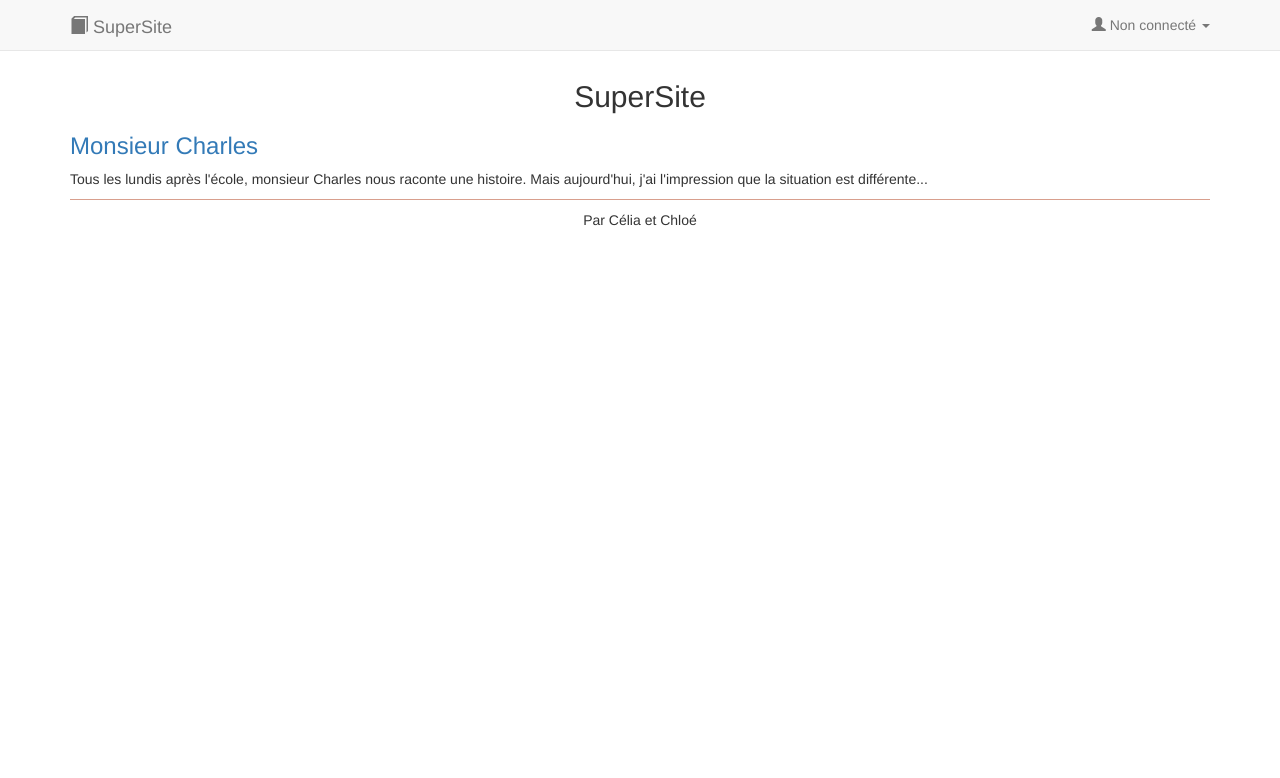
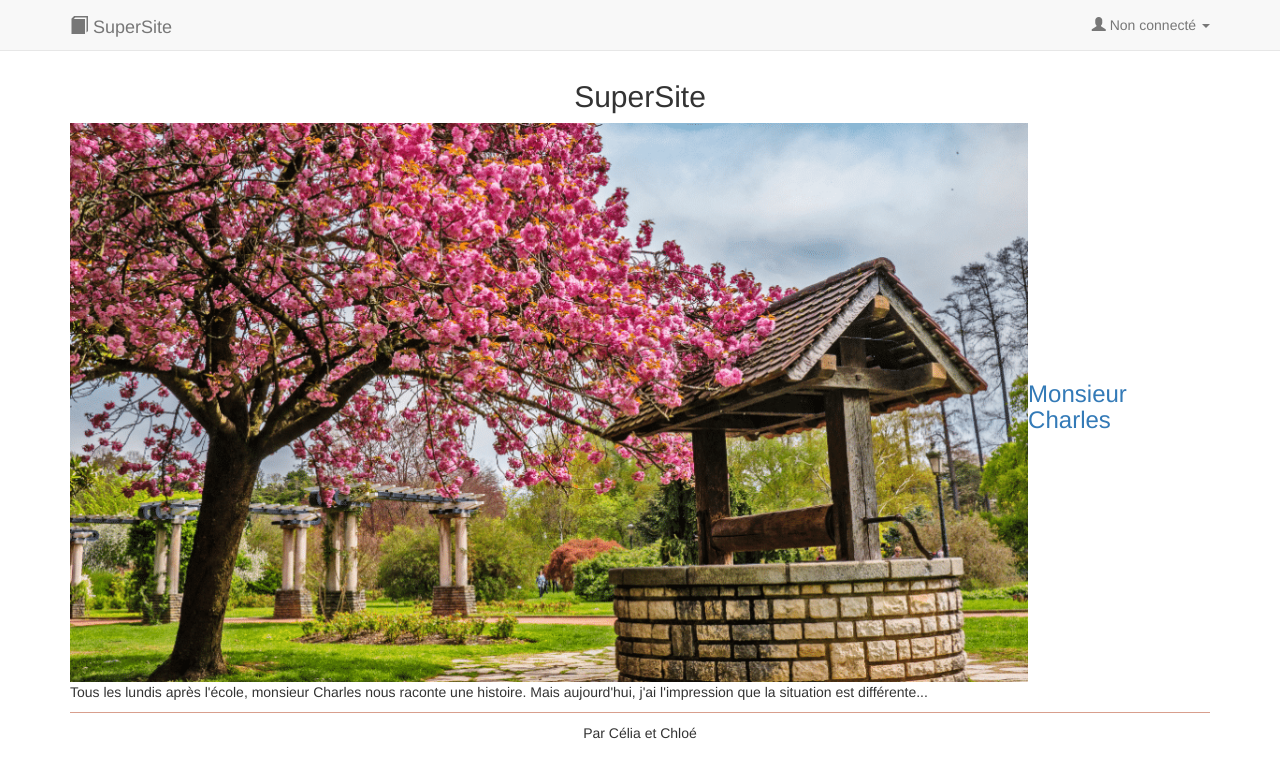
Before and after one commit to celialali/supersite, a PHP site: page / in a window 1280 px wide. Shown: the top 778 px of the page. Run offline with PHP 8.4, Linux system fonts and the light colour scheme; data comes from the database, SQL or seed files in the repository.

Commit message:
Update index.php

```diff
--- a/index.php
+++ b/index.php
@@ -17,12 +17,27 @@
         <?php require_once "header.php"; ?>
 
         <h2 class="text-center">SuperSite</h2>
+        <table>
         <?php foreach ($curseur as $histoire) { ?>
             <article>
-                <h3><a class="histTitle" href="hist.php?id=<?= $histoire['id_hist'] ?>"><?= $histoire['titre'] ?></a></h3>
-                <p class="histContent"><?= $histoire['description'] ?></p>
+                <tr>
+                    <td>
+                        <img class="img-responsive" src="img/<?= $histoire['image'] ?>" title="<?= $histoire['titre'] ?>" />
+                    </td>
+                    <td>
+                        <h3><a class="histTitle" href="hist.php?id=<?= $histoire['id_hist'] ?>"><?= $histoire['titre'] ?></a></h3>
+                    </td>
+                </tr>
+                <tr>
+
+                    <td>
+                        <p class="histContent"><?= $histoire['description'] ?></p>
+                    </td>
+                </tr>
+
             </article>
         <?php } ?>
+        </table>
 
         <?php require_once "footer.php"; ?>
     </div>
```
